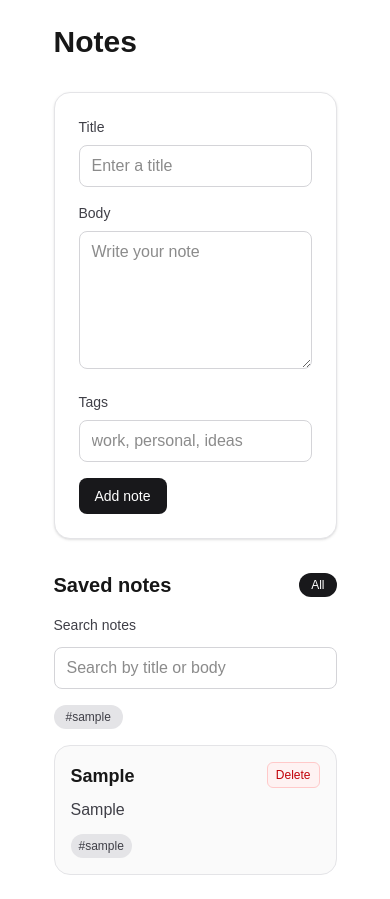
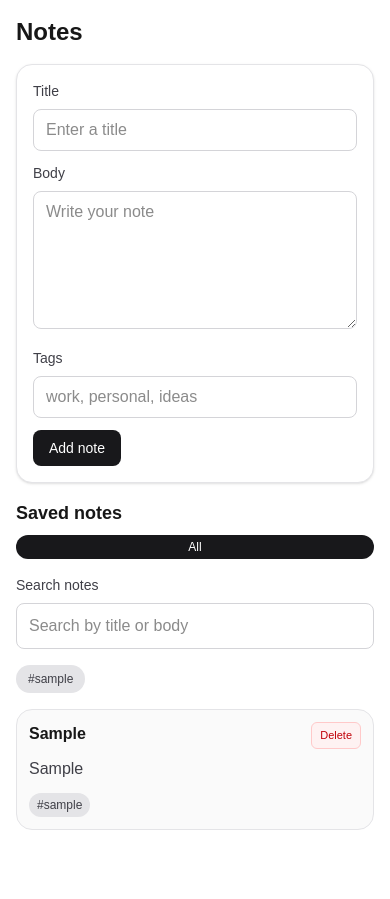
Before and after one commit to chasebeatz/group-2, a Next.js app: page / in a window 390 px wide. Both pictures are taken after typing "Sample", "Sample", "Sample" into the empty fields and a click on the button "Add note". After the commit the page ends 846 px from the top, so only its background shows below. Built offline with nearby package versions, Linux system fonts and the light colour scheme.

Commit message:
add mobile-layout

```diff
--- a/app/page.tsx
+++ b/app/page.tsx
@@ -69,12 +69,12 @@ export default function Home() {
   };
 
   return (
-    <main className="mx-auto flex min-h-screen max-w-3xl flex-col gap-8 p-6">
-      <h1 className="text-3xl font-semibold">Notes</h1>
+    <main className="mx-auto flex min-h-screen w-full max-w-3xl flex-col gap-4 p-4 sm:gap-8 sm:p-6">
+      <h1 className="text-2xl font-semibold sm:text-3xl">Notes</h1>
 
       <form
         action={formAction}
-        className="space-y-4 rounded-2xl border border-zinc-200 bg-white p-6 shadow-sm"
+        className="space-y-3 rounded-2xl border border-zinc-200 bg-white p-4 shadow-sm sm:space-y-4 sm:p-6"
       >
         <div className="space-y-2">
           <label htmlFor="title" className="block text-sm font-medium text-zinc-700">
@@ -129,8 +129,8 @@ export default function Home() {
       </form>
 
       <section className="space-y-4">
-        <div className="flex items-center justify-between gap-3">
-          <h2 className="text-xl font-semibold">Saved notes</h2>
+        <div className="flex flex-col gap-2 sm:flex-row sm:items-center sm:justify-between">
+          <h2 className="text-lg font-semibold sm:text-xl">Saved notes</h2>
 
           {allTags.length > 0 ? (
             <button
@@ -147,7 +147,7 @@ export default function Home() {
           ) : null}
         </div>
 
-        <div className="space-y-3">
+        <div className="space-y-2">
           <label htmlFor="search" className="block text-sm font-medium text-zinc-700">
             Search notes
           </label>
@@ -156,7 +156,7 @@ export default function Home() {
             value={search}
             onChange={(event) => setSearch(event.target.value)}
             placeholder="Search by title or body"
-            className="w-full rounded-lg border border-zinc-300 px-3 py-2 outline-none transition focus:border-zinc-500"
+            className="w-full rounded-lg border border-zinc-300 px-3 py-2.5 text-base outline-none transition focus:border-zinc-500"
           />
         </div>
 
@@ -167,7 +167,7 @@ export default function Home() {
                 key={tag}
                 type="button"
                 onClick={() => setActiveTag((current) => (current === tag ? null : tag))}
-                className={`rounded-full px-3 py-1 text-xs font-medium transition ${
+                className={`rounded-full px-3 py-1.5 text-xs font-medium transition ${
                   activeTag === tag
                     ? "bg-zinc-900 text-white"
                     : "bg-zinc-200 text-zinc-700 hover:bg-zinc-300"
@@ -186,15 +186,15 @@ export default function Home() {
               : "No notes yet."}
           </p>
         ) : (
-          <ul className="space-y-4">
+          <ul className="space-y-3 sm:space-y-4">
             {visibleNotes.map((note, index) => (
-              <li key={`${note.title}-${index}`} className="rounded-2xl border border-zinc-200 bg-zinc-50 p-4">
+              <li key={`${note.title}-${index}`} className="rounded-2xl border border-zinc-200 bg-zinc-50 p-3 sm:p-4">
                 <div className="flex items-start justify-between gap-3">
-                  <h3 className="text-lg font-semibold">{note.title}</h3>
+                  <h3 className="text-base font-semibold sm:text-lg">{note.title}</h3>
                   <button
                     type="button"
                     onClick={() => handleDelete(notes.indexOf(note))}
-                    className="rounded-md border border-red-200 bg-red-50 px-2 py-1 text-xs font-medium text-red-700 transition hover:bg-red-100"
+                    className="shrink-0 rounded-md border border-red-200 bg-red-50 px-2 py-1 text-[11px] font-medium text-red-700 transition hover:bg-red-100"
                   >
                     Delete
                   </button>
```
